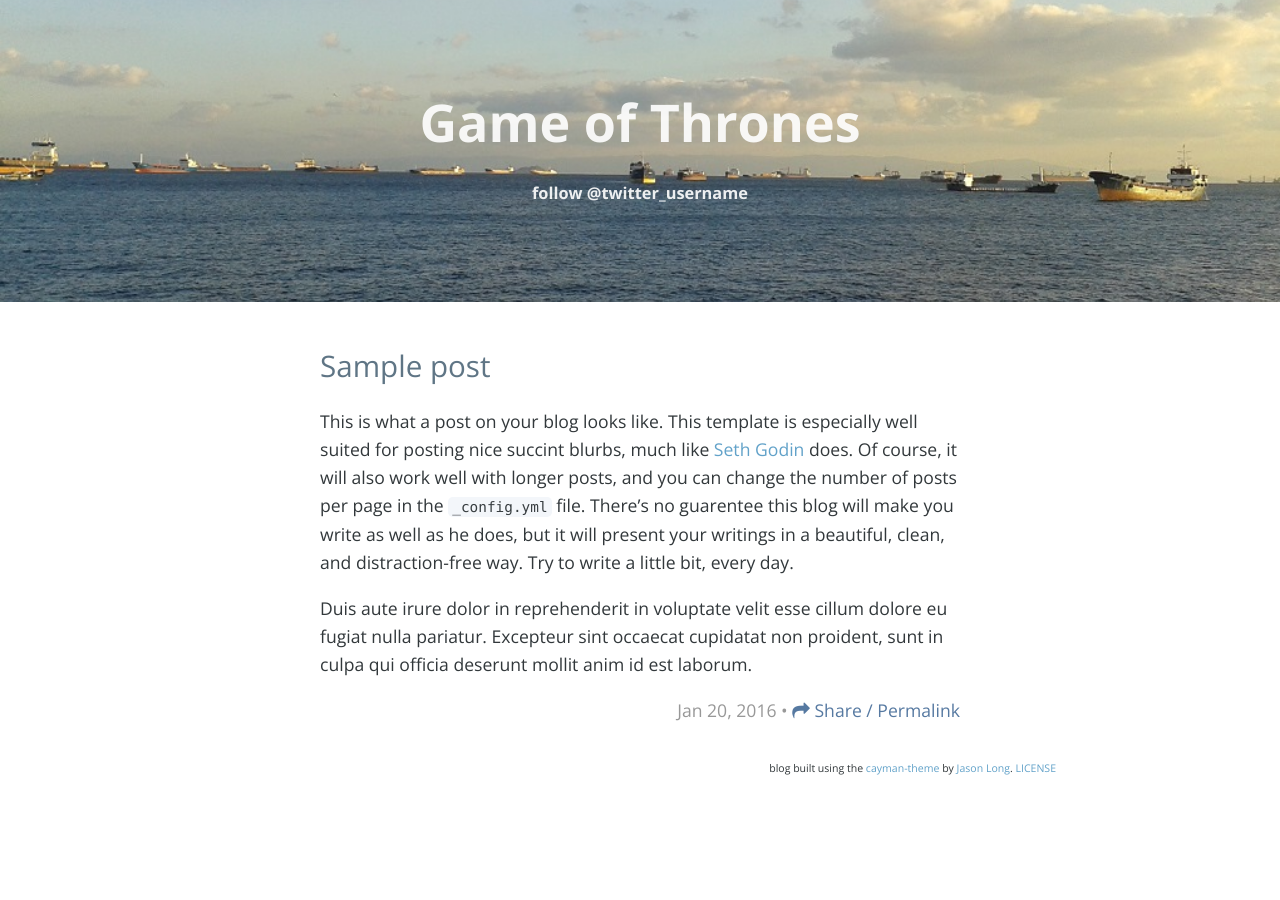
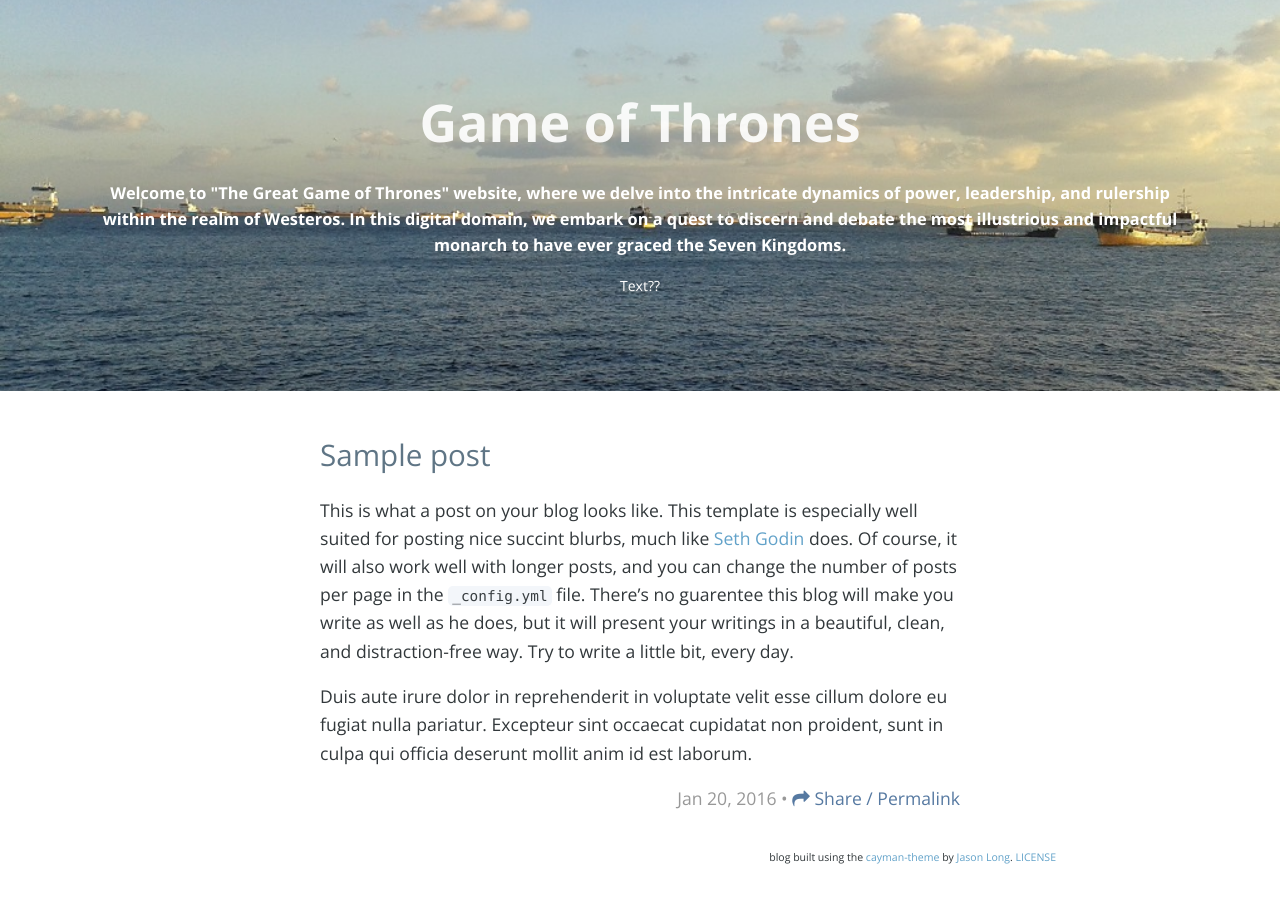
Before and after one commit to Marcrulo/Marcrulo.github.io, a Jekyll site: the page built from index.html, in a window 1280 px wide. Built offline with Jekyll 4.4.1, drawn with Linux system fonts in a browser that asks for light colours; nearby versions of some CDN libraries; the list of posts is cut into pages by our own code; comment, search, counter and statistics services are not loaded.

Commit message:
Add text to header

```diff
--- a/_includes/header.html
+++ b/_includes/header.html
@@ -1,5 +1,6 @@
 <header class="page-header">
      <h1 class="project-name"> <a class="header-link" href="{{ site.baseurl }}/"> {{ site.title }}</a></h1>
      <!--<h3 style="font-weight: lighter;">a blog for <a class="header-link" href="http://canijustgo.com/" target="_blank">canijustgo.com</a></h3>-->
-     <h3>{% if site.twitter_username %}<a class="header-link" href="http://twitter.com/{{ site.twitter_username }}" target="_blank">follow @{{ site.twitter_username }}</a></h3>{% endif %}
+     <h3>Welcome to "The Great Game of Thrones" website, where we delve into the intricate dynamics of power, leadership, and rulership within the realm of Westeros. In this digital domain, we embark on a quest to discern and debate the most illustrious and impactful monarch to have ever graced the Seven Kingdoms.</h3>
+     <p>Text??</p>
 </header>
--- a/_layouts/page.html
+++ b/_layouts/page.html
@@ -2,7 +2,7 @@
 layout: default
 ---
 <article class="post">
-  hiiii
+  <p>hiiiii</p>
   <header class="post-header">
     <h1 class="post-title">{{ page.title }}</h1>
   </header>
```
